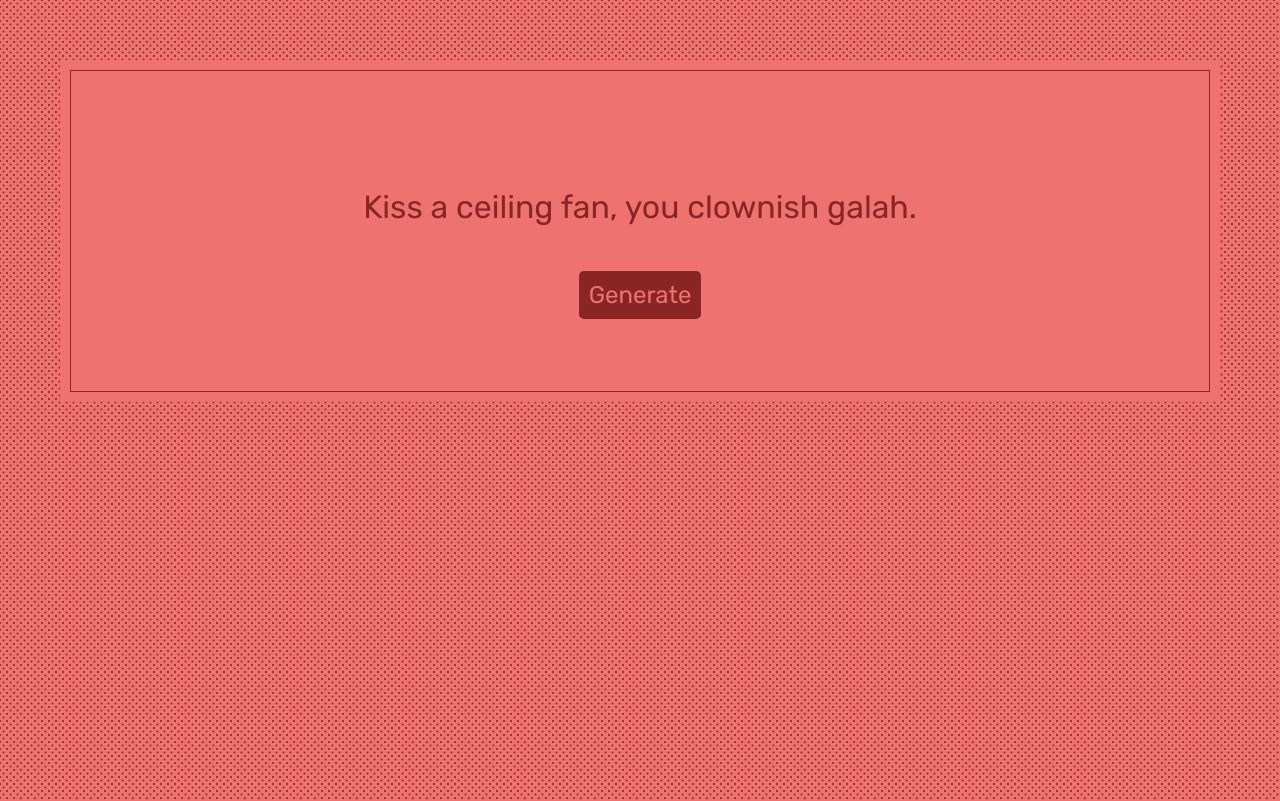
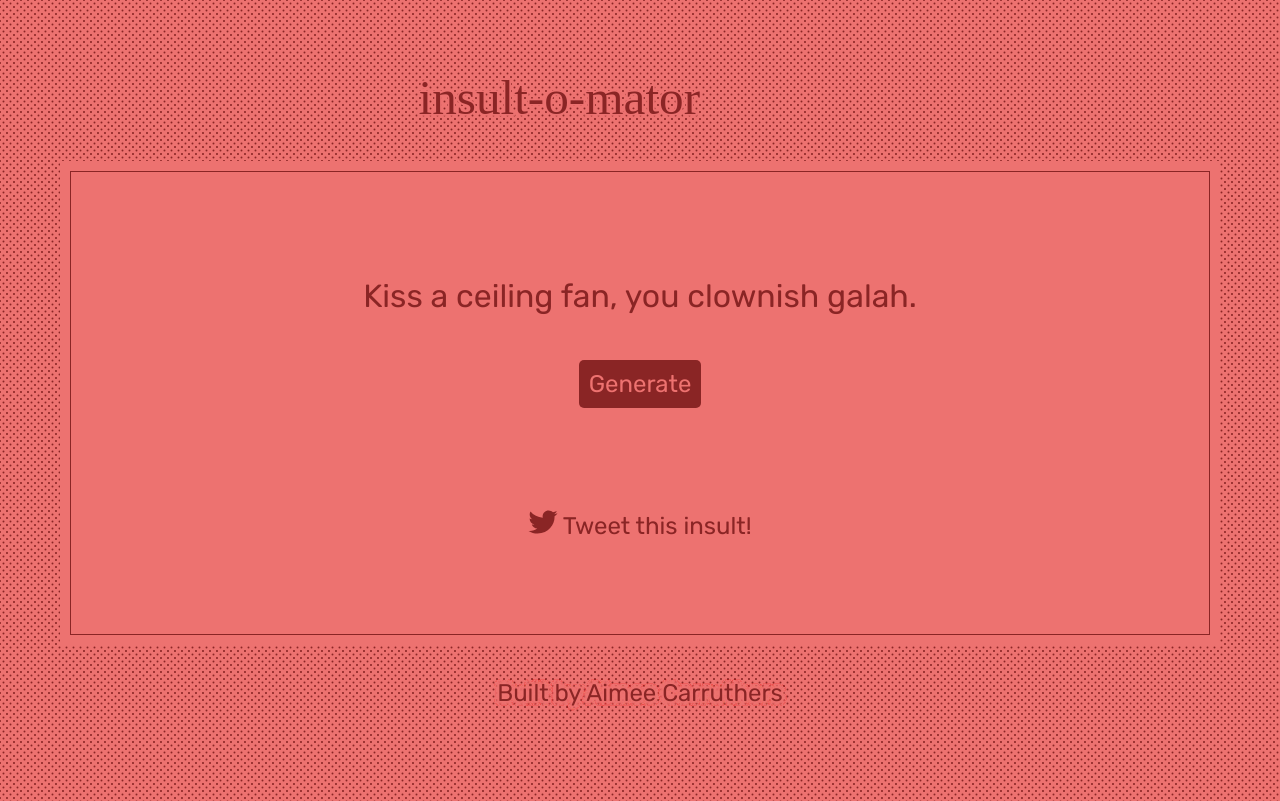
Before and after one commit to carruthersandco/carruthersandco.github.io, a plain HTML site: page index.html in a window 1280 px wide. Both pictures are taken after a click on the element "Generate". Drawn offline with nearby package versions, Linux system fonts and the light colour scheme.

Commit message:
Added twitter function

```diff
--- a/css/style.css
+++ b/css/style.css
@@ -12,6 +12,18 @@ body {
   background-size: 7px 7px;
   padding: 60px;
   font-family: 'Rubik', sans-serif;
+}
+
+#logo {
+  display:flex;
+  flex-direction: row;
+  justify-content: center;
+  align-items: center;
+}
+
+.logo {
+  width: 550px;
+  padding-bottom: 20px;
 }
 
 .container {
@@ -44,6 +56,39 @@ p {
   font-feature-settings: "liga" 0;
 }
 
+#twitter {
+  padding-top:70px;
+}
+
+#twitter p, .footer p {
+  font-size: 1.5em;
+  line-height: 2em;
+  color: #8a2525;
+  text-align: center;
+  font-feature-settings: "liga" 0;
+}
+
+.footer p {
+  text-shadow: 0 0 4px #ed7270,0 0 4px #ed7270,0 0 4px #ed7270,0 0 4px #ed7270,0 0 4px #ed7270,0 0 4px #ed7270,0 0 4px #ed7270,0 0 4px #ed7270,0 0 4px #ed7270,0 0 4px #ed7270,0 0 4px #ed7270,0 0 4px #ed7270,0 0 4px #ed7270,0 0 4px #ed7270,0 0 4px #ed7270,0 0 4px #ed7270,0 0 4px #ed7270,0 0 4px #ed7270,0 0 4px #ed7270;
+}
+
+.twitter-icon {
+  height: 1em;
+  display: inline;
+
+}
+
+#twitter p a, .footer p a {
+  color: #8a2525;
+  text-decoration: none;
+}
+
+#twitter p a:hover, .footer p a:hover {
+  text-decoration: none;
+  border-bottom: 2px dotted #fff;
+  color: #fff;
+}
+
 .button {
   padding: 10px;
   background-color: #8a2525;
@@ -52,3 +97,7 @@ p {
   font-size: 1.5em;
   cursor: pointer;
 }
+
+.hide {
+  display: none;
+}
--- a/index.html
+++ b/index.html
@@ -9,11 +9,23 @@
   </head>
 
   <body>
+    <div id="logo">
+      <a href="index.html"><img class="logo" src="images/logo.svg" alt="Insult-o-mator"/></a>
+    </div>
     <div class="container clearfix">
       <div class="content">
         <p id="generated-insult">Click button to generate your own insult!</p>
         <div class="button" id="make-insult">Generate</div>
+        <div id="twitter" class="hide">
+          <p>
+            <a class="twitter-share-button" href="https://twitter.com/intent/tweet/?text=" data-size="large" target="_blank">
+            <img class="twitter-icon" src="images/twittericon.svg" alt="Twitter icon"/> Tweet this insult!</a>
+          </p>
+        </div>
       </div>
+    </div>
+    <div class="footer">
+      <p>Built by <a href="http://www.carruthersand.co">Aimee Carruthers</a></p>
     </div>
   </body>
 </html>
--- a/js/index.js
+++ b/js/index.js
@@ -8,11 +8,11 @@ function start() {
 var insult = [
   "omnishambles","dingus","egg","foetus", "fart badger", "muppet", "nuff nuff","galah","nubbin","dingbat","dufus","dingleberry",
   "wally","dunderhead","eyesore","twit","meathead", "nugget","nerf herder","onion",
-  "plum","cabbage","rocket-jockey","milquetoast","creambag","bong","chuff","butterknife","lemon","pilchard","swine",
+  "plum","cabbage","rocket-jockey","milquetoast","bong","chuff","butterknife","lemon","pilchard","swine",
 ]
 
 var suggestion = [
-  "Step on an upturned plug","Kindly die","Suck an exhaust pipe","Take a long walk off a short pier","Stop wasting oxygen",
+  "Step on an upturned plug","Kindly die","Suck an exhaust pipe","Take a long walk off a short pier","Quit wasting oxygen",
   "Go make toast in a bathtub","Go play in traffic","Go headbutt a table saw", "Eat a cold pie","Get in the bin", "Get in the sea",
   "Gas yourself","Jog on","Eat a large cactus", "Kiss a ceiling fan", "Die in a fire","Face your inadequacies","Grow a friend",
   "Eat my shorts","Suck on a trumpet","Move to Chernobyl","Marry your aunt","I hope your stocks crash","Chew concrete","Kiss a jellyfish",
@@ -29,5 +29,8 @@ function writeInsult() {
   var randomSuggestion = suggestion[Math.floor(Math.random() * suggestion.length)];
   var randomInsult = insult[Math.floor(Math.random() * insult.length)];
   var randomVerb = verb[Math.floor(Math.random() * verb.length)];
-  $('#generated-insult').html(randomSuggestion + ', you ' + randomVerb + " " + randomInsult + ".")
-  }
+  var generatedInsult = (randomSuggestion + ', you ' + randomVerb + ' ' + randomInsult + '.');
+  $('#generated-insult').html(generatedInsult);
+  $('#twitter').removeClass('hide');
+  $('.twitter-share-button').attr("href", 'https://twitter.com/intent/tweet?text=' + generatedInsult + ' -- Insult generator by @aimeemakes. https://carruthersandco.github.io/');
+}
```
Also changed, not shown: images/Twitter_Logo.svg (added), images/logo.svg (added), images/twittericon.svg (added).
